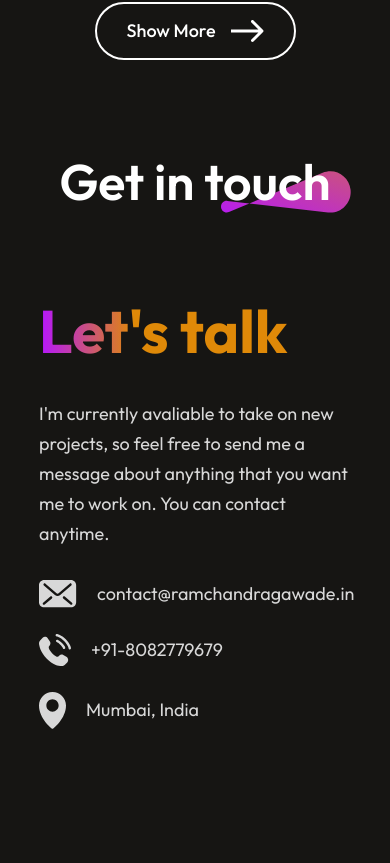
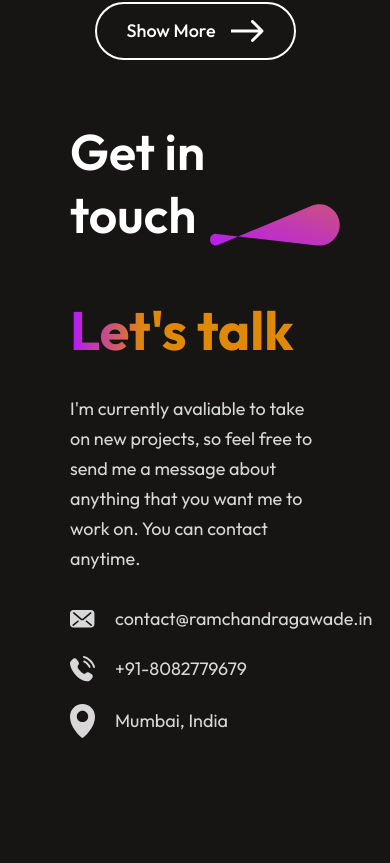
Before and after one commit to ramchandragawade/portfolio-react-css, a React (Vite) app: page / in a window 390 px wide. Shown: the part 4561-5424 px from the top of the page. Built offline with nearby package versions, Linux system fonts and the light colour scheme.

Commit message:
contact responsive

```diff
--- a/src/Pages/Contacts/Contact.css
+++ b/src/Pages/Contacts/Contact.css
@@ -109,3 +109,41 @@
     padding: 7px 20px;
     border-radius: 20px;
 }
+
+@media (max-width:1024px) {
+    .contact {
+        gap: 50px;
+        margin: 50px 70px;
+        align-items: start;
+    }
+    .contact-section {
+        flex-direction: column;
+    }
+    .contact-left h1 {
+        font-size: 54px;
+    }
+    .contact-left p {
+        font-size: 18px;
+    }
+    .contact-details {
+        gap: 20px;
+    }
+    .contact-det img {
+        width: 25px;
+    }
+    .contact-right label {
+        font-size: 20px;
+    }
+    .contact-right input {
+        width: 100%;
+        font-size: 16px;
+    }
+    .contact-right textarea {
+        width: 95%;
+        font-size: 16px;
+    }
+    .contact-submit {
+        font-size: 18px;
+        padding: 15px 40px;
+    }
+}
```
